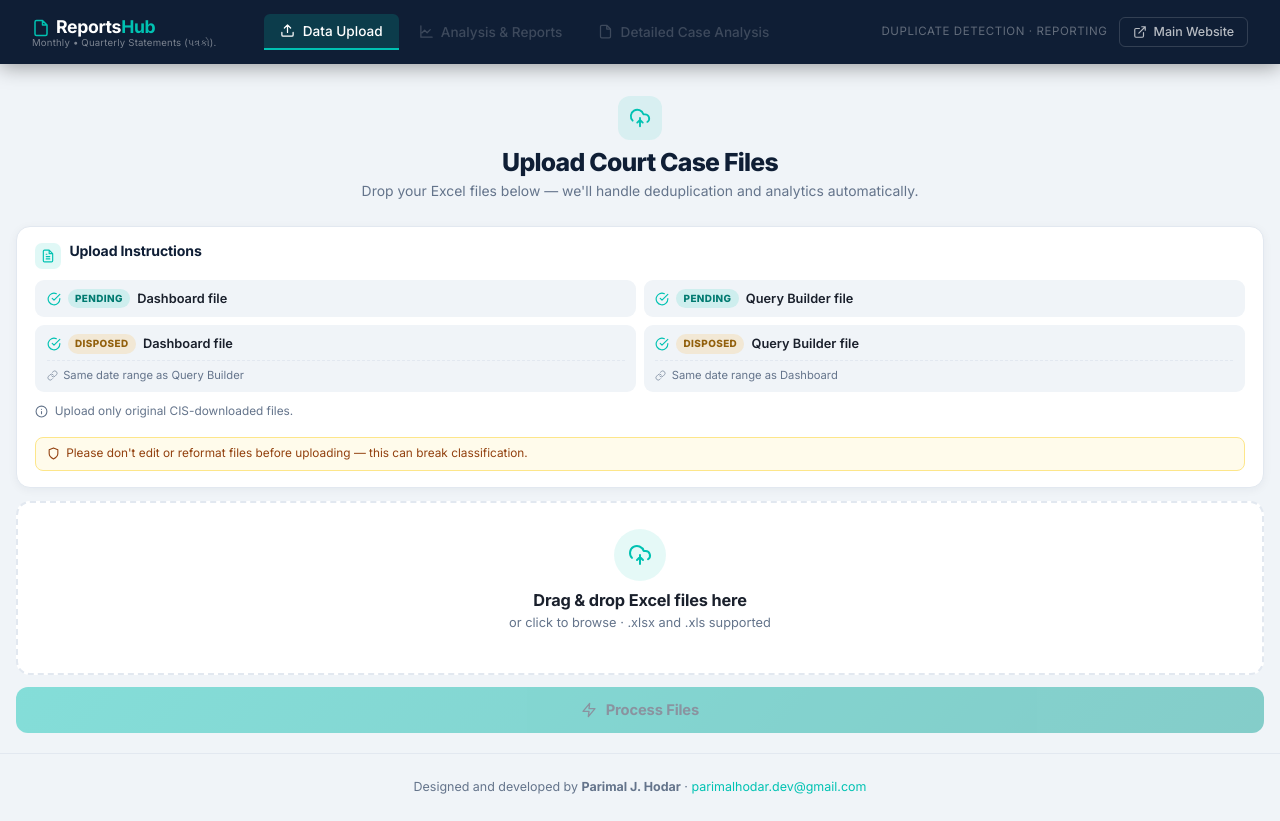
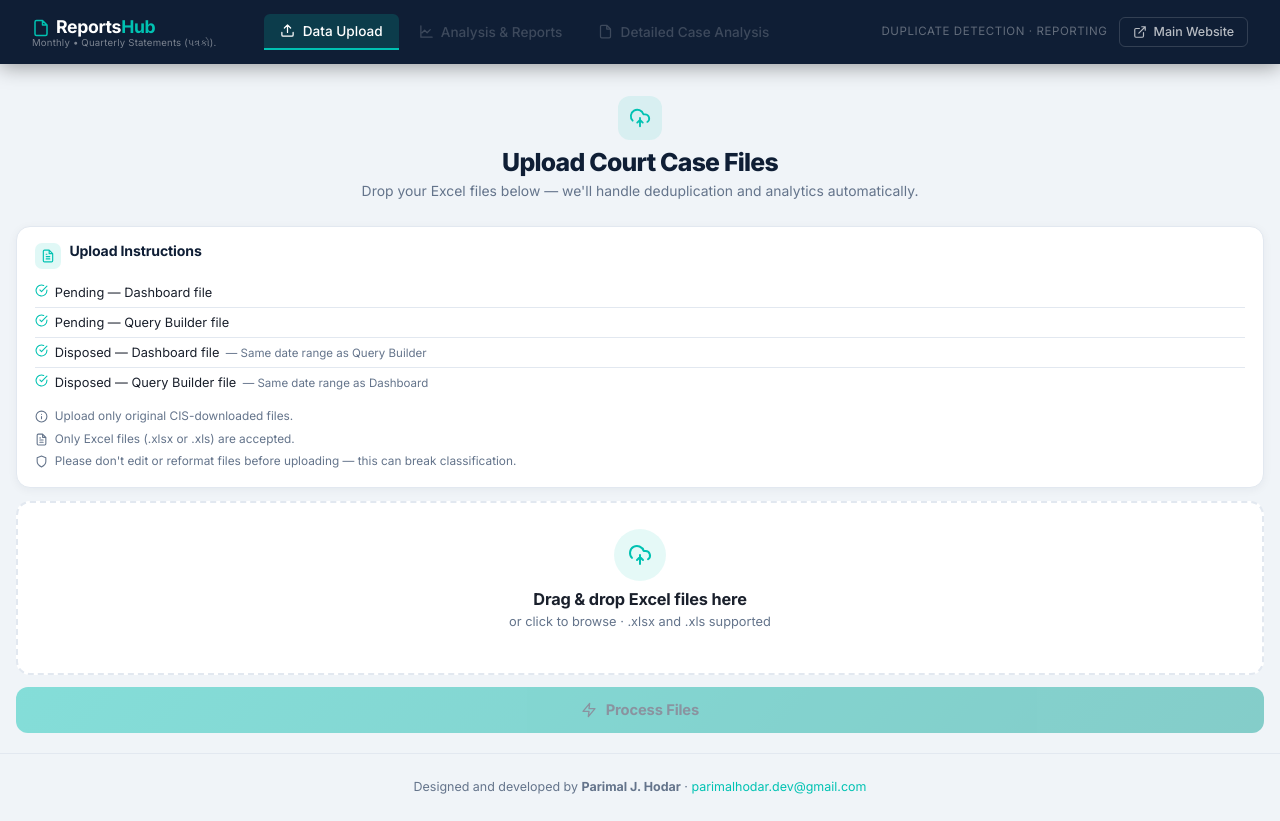
Before and after one commit to myexcelweb/reports_hub, a React (Vite) app: page / in a window 1280 px wide. Built offline with nearby package versions, Linux system fonts and the light colour scheme.

Commit message:
Update 2026-07-01 14:52

```diff
--- a/src/components/UploadScreen.jsx
+++ b/src/components/UploadScreen.jsx
@@ -17,7 +17,6 @@
 const XIcon = (p) => <Icon {...p} d="M18 6 6 18M6 6l12 12" />;
 const ZapIcon = (p) => <Icon {...p} d="M13 2 3 14h9l-1 8 10-12h-9l1-8z" />;
 const ShieldIcon = (p) => <Icon {...p} d="M12 22s8-4 8-10V5l-8-3-8 3v7c0 6 8 10 8 10z" />;
-const LinkIcon = (p) => <Icon {...p} d="M10 13a5 5 0 0 0 7.54.54l3-3a5 5 0 0 0-7.07-7.07l-1.72 1.71M14 11a5 5 0 0 0-7.54-.54l-3 3a5 5 0 0 0 7.07 7.07l1.71-1.71" />;
 
 // ─── Helpers for file detection ─────────────────────────────────────────────
 const KNOWN_COLUMNS = [
@@ -270,10 +269,10 @@
     };
 
     const instructionItems = [
-        { label: 'Pending', tone: 'pending', detail: 'Dashboard file' },
-        { label: 'Pending', tone: 'pending', detail: 'Query Builder file' },
-        { label: 'Disposed', tone: 'disposed', detail: 'Dashboard file', hint: 'Same date range as Query Builder' },
-        { label: 'Disposed', tone: 'disposed', detail: 'Query Builder file', hint: 'Same date range as Dashboard' },
+        { label: 'Pending — Dashboard file' },
+        { label: 'Pending — Query Builder file' },
+        { label: 'Disposed — Dashboard file', hint: 'Same date range as Query Builder' },
+        { label: 'Disposed — Query Builder file', hint: 'Same date range as Dashboard' },
     ];
 
     return (
@@ -327,7 +326,7 @@
           display: flex;
           align-items: center;
           gap: .5rem;
-          margin-bottom: 0.7rem;
+          margin-bottom: 0.6rem;
         }
         .upload-instructions-head .head-icon {
           width: 26px;
@@ -345,94 +344,48 @@
           font-size: 0.88rem;
           letter-spacing: -.01em;
         }
-        .instructions-grid {
-          display: grid;
-          grid-template-columns: 1fr 1fr;
-          gap: 0.5rem;
-          margin-bottom: 0.7rem;
+        .file-type-list {
+          list-style: none;
+          padding: 0;
+          margin: 0 0 0.7rem 0;
         }
-        .instruction-item {
+        .file-type-list li {
           display: flex;
-          flex-direction: column;
-          gap: 0.35rem;
-          background: var(--slate, #F0F4F8);
-          border-radius: 9px;
-          padding: 0.55rem 0.7rem;
+          align-items: baseline;
+          gap: 0.4rem;
+          font-size: .8rem;
+          color: var(--text, #1A202C);
+          padding: 0.3rem 0;
+          border-bottom: 1px solid var(--border, #E2E8F0);
         }
-        .instruction-item .item-top {
-          display: flex;
-          align-items: center;
-          gap: .45rem;
+        .file-type-list li:last-child {
+          border-bottom: none;
         }
-        .instruction-item .item-check {
+        .file-type-list .item-check {
           color: var(--teal, #00C2B2);
           flex-shrink: 0;
         }
-        .instruction-item .item-badge {
-          font-size: .62rem;
-          font-weight: 800;
-          letter-spacing: .04em;
-          text-transform: uppercase;
-          padding: 0.15rem 0.45rem;
-          border-radius: 99px;
-          flex-shrink: 0;
+        .file-type-list .item-hint {
+          color: var(--muted, #64748B);
+          font-size: .72rem;
         }
-        .instruction-item .item-badge.badge-pending {
-          background: rgba(0,194,178,.14);
-          color: #007A70;
+        .instructions-points {
+          list-style: none;
+          padding: 0;
+          margin: 0;
         }
-        .instruction-item .item-badge.badge-disposed {
-          background: rgba(245,166,35,.16);
-          color: #92600C;
-        }
-        .instruction-item .item-detail {
-          font-size: .8rem;
-          font-weight: 600;
-          color: var(--text, #1A202C);
-        }
-        .instruction-item .item-hint {
-          display: flex;
-          align-items: center;
-          gap: .35rem;
-          font-size: .7rem;
-          color: var(--muted, #64748B);
-          padding-top: 0.35rem;
-          margin-top: 0.05rem;
-          border-top: 1px dashed var(--border, #E2E8F0);
-        }
-        .instruction-item .item-hint svg {
-          flex-shrink: 0;
-          opacity: .7;
-        }
-        .instructions-footnote {
+        .instructions-points li {
           display: flex;
           align-items: flex-start;
           gap: .4rem;
           font-size: .74rem;
           color: var(--muted, #64748B);
           line-height: 1.45;
+          margin-top: 0.35rem;
         }
-        .instructions-footnote svg {
+        .instructions-points li svg {
           flex-shrink: 0;
           margin-top: 2px;
-          color: var(--muted, #64748B);
-        }
-        .instructions-note {
-          display: flex;
-          align-items: center;
-          gap: .4rem;
-          font-size: .74rem;
-          color: #92400E;
-          background: #FFFBEB;
-          border: 1px solid #FDE68A;
-          border-radius: 8px;
-          padding: 0.45rem 0.65rem;
-          margin-top: 0.6rem;
-        }
-        @media (max-width: 600px) {
-          .instructions-grid {
-            grid-template-columns: 1fr;
-          }
         }
 
         /* ── Dropzone ── */
@@ -711,33 +664,30 @@
                         <h5>Upload Instructions</h5>
                     </div>
 
-                    <div className="instructions-grid">
+                    <ul className="file-type-list">
                         {instructionItems.map((it, i) => (
-                            <div key={i} className="instruction-item">
-                                <div className="item-top">
-                                    <CheckCircleIcon size={14} className="item-check" />
-                                    <span className={`item-badge badge-${it.tone}`}>{it.label}</span>
-                                    <span className="item-detail">{it.detail}</span>
-                                </div>
-                                {it.hint && (
-                                    <div className="item-hint">
-                                        <LinkIcon size={11} />
-                                        <span>{it.hint}</span>
-                                    </div>
-                                )}
-                            </div>
+                            <li key={i}>
+                                <CheckCircleIcon size={13} className="item-check" />
+                                <span>{it.label}</span>
+                                {it.hint && <span className="item-hint">— {it.hint}</span>}
+                            </li>
                         ))}
-                    </div>
+                    </ul>
 
-                    <p className="instructions-footnote">
-                        <InfoIcon size={13} />
-                        <span>Upload only original CIS-downloaded files. </span>
-                    </p>
-
-                    <div className="instructions-note">
-                        <ShieldIcon size={13} />
-                        <span>Please don't edit or reformat files before uploading — this can break classification.</span>
-                    </div>
+                    <ul className="instructions-points">
+                        <li>
+                            <InfoIcon size={13} />
+                            <span>Upload only original CIS-downloaded files.</span>
+                        </li>
+                        <li>
+                            <FileTextIcon size={13} />
+                            <span>Only Excel files (.xlsx or .xls) are accepted.</span>
+                        </li>
+                        <li>
+                            <ShieldIcon size={13} />
+                            <span>Please don't edit or reformat files before uploading — this can break classification.</span>
+                        </li>
+                    </ul>
                 </div>
 
                 <div
```
